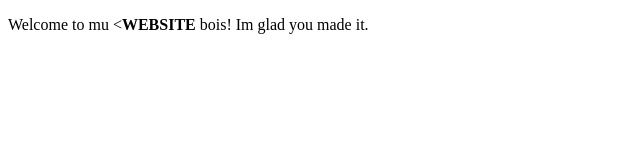
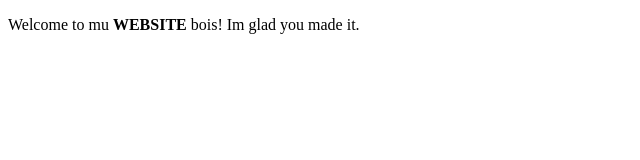
Before and after one commit to adam-mautz/sample_repository, a plain HTML site: page index.html in a window 1280 px wide. Shown: the full height of the page, 0-640 px from the left. Drawn offline with Linux system fonts and the light colour scheme.

Commit message:
dont forget the note

```diff
--- a/index.html
+++ b/index.html
@@ -4,6 +4,6 @@
     <title>Im such a hacker lolz</title>
   </head>
   <body>
-    <p>Welcome to mu <<strong>WEBSITE</strong> bois! Im glad you made it.</p>
+    <p>Welcome to mu <strong>WEBSITE</strong> bois! Im glad you made it.</p>
   </body>
 </html>
```
